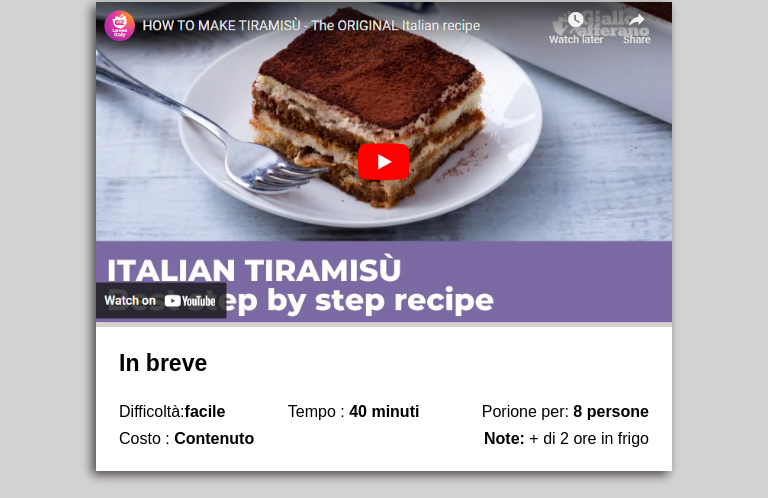
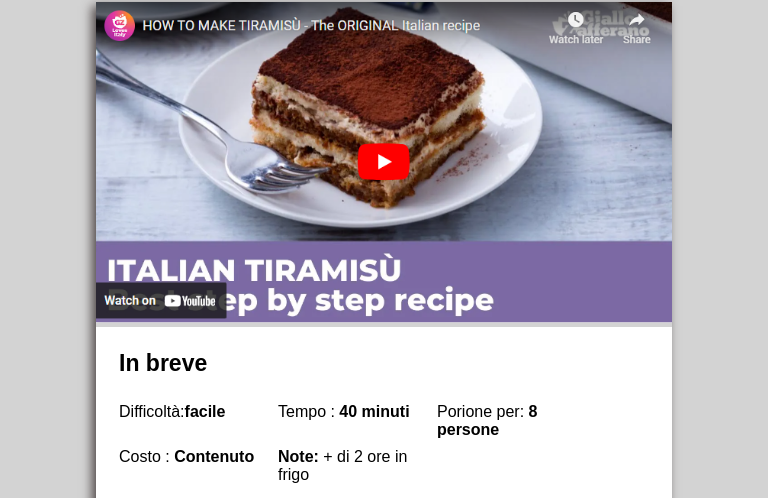
Before and after one commit to michelangelomancini4/htmlcss-responsive-layout, a plain HTML site: page index.html in a window 768 px wide. Shown: the part 190-688 px from the top of the page. Drawn offline with Linux system fonts and the light colour scheme.

Commit message:
fixing colonna info del jumbo

```diff
--- a/css/style.css
+++ b/css/style.css
@@ -199,8 +199,9 @@ footer li{
     #colonnadx ul{
         display: flex;
         flex-wrap: wrap;
-        justify-content: space-between;
-
+    }
+    #colonnadx li{
+        width: 30%;
     }
    .social li{
     padding: 1% 7%;
```
